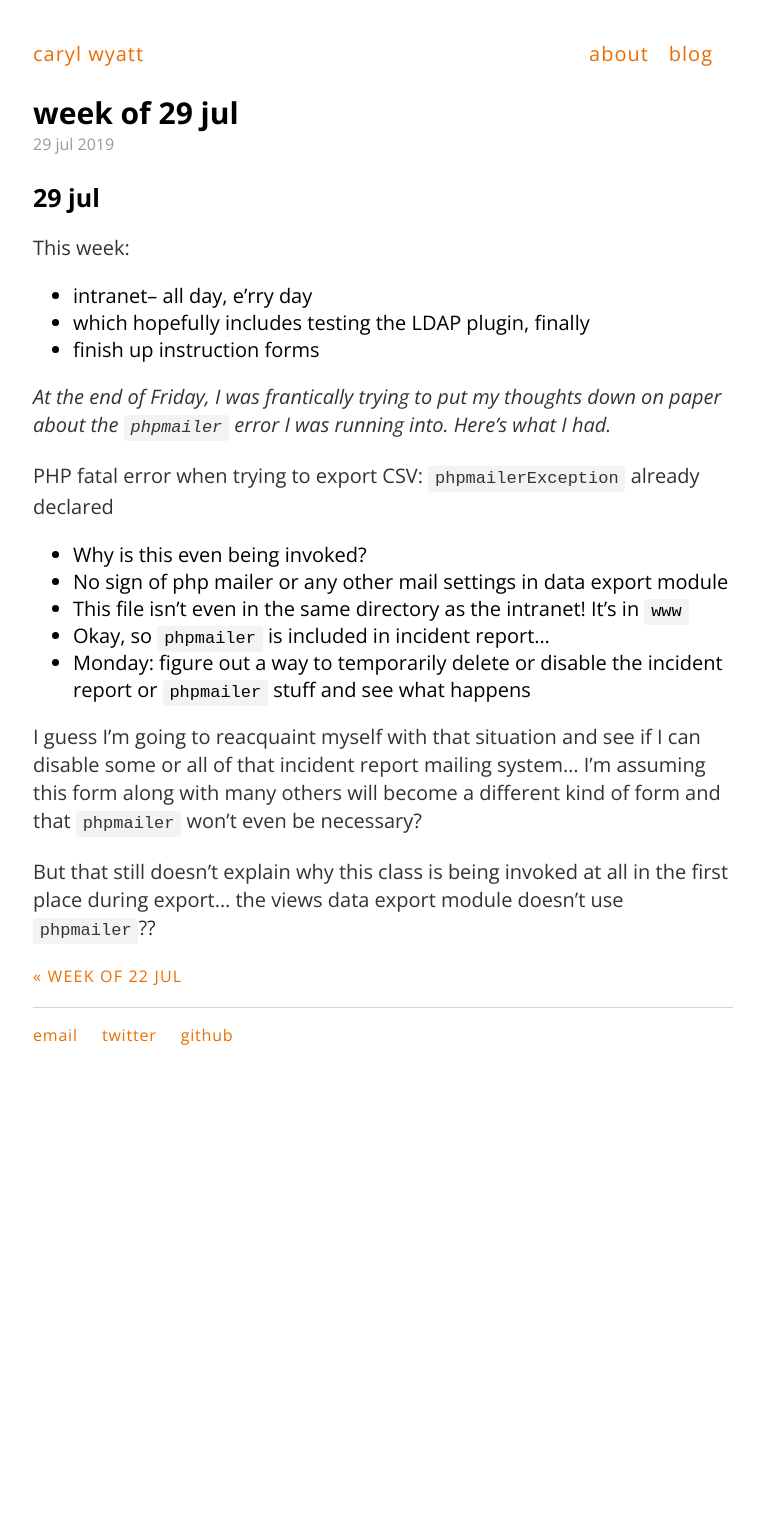
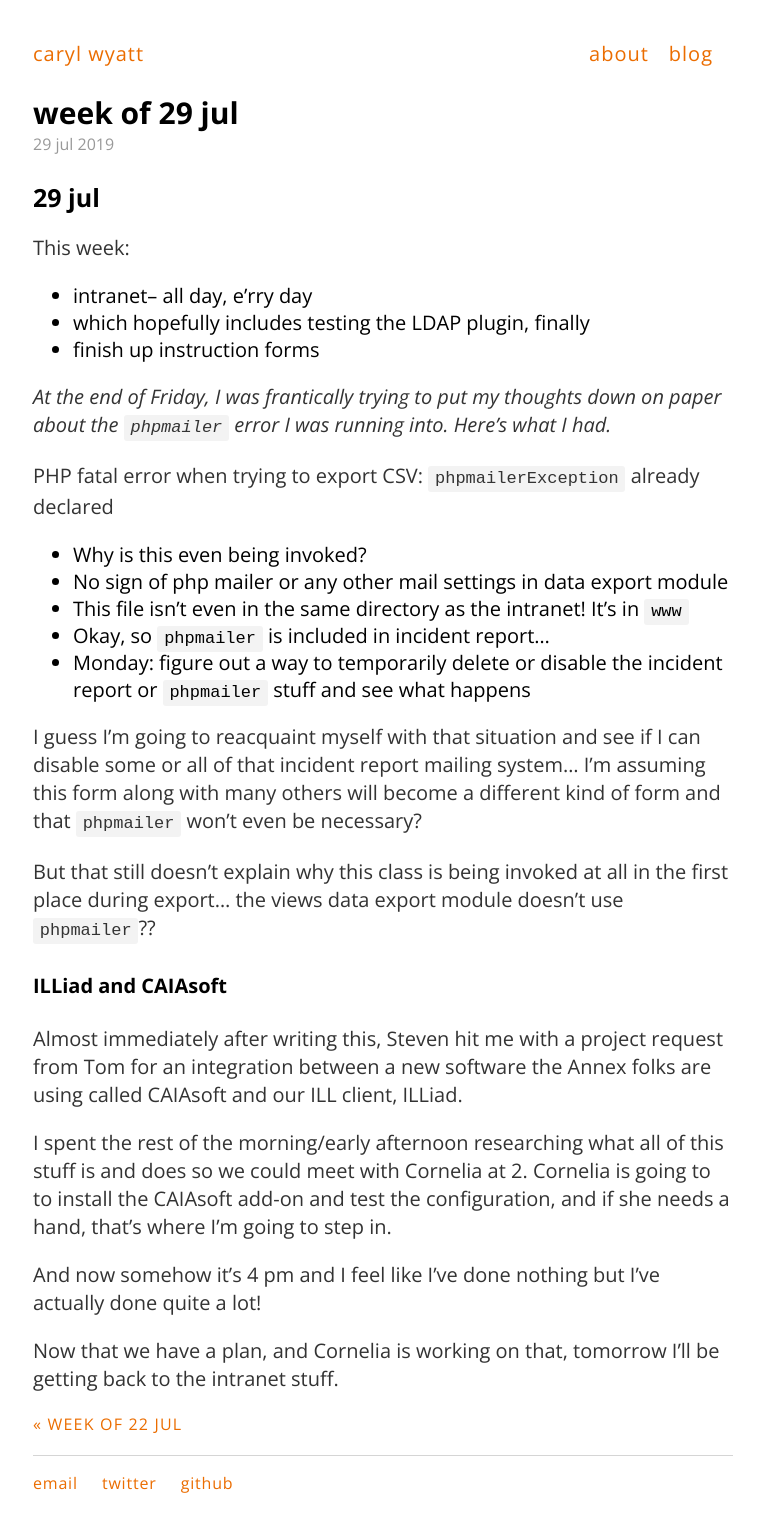
Before and after one commit to carylwyatt/carylwyatt.github.io, a Jekyll site: the page built from _posts/2019-07-29-week-of-29-jul.md, in a window 1280 px wide. Shown: the whole page, without its empty margins (257-1021 px from the left). Built offline with Jekyll 4.4.1, drawn with Linux system fonts in a browser that asks for light colours; before the commit the page ends 1086 px from its top, so only the background shows below that.

Commit message:
mondayyy

```diff
--- a/_posts/2019-07-29-week-of-29-jul.md
+++ b/_posts/2019-07-29-week-of-29-jul.md
@@ -23,3 +23,13 @@ PHP fatal error when trying to export CSV: `phpmailerException` already declared
 I guess I'm going to reacquaint myself with that situation and see if I can disable some or all of that incident report mailing system... I'm assuming this form along with many others will become a different kind of form and that `phpmailer` won't even be necessary?
 
 But that still doesn't explain why this class is being invoked at all in the first place during export... the views data export module doesn't use `phpmailer`??
+
+#### ILLiad and CAIAsoft
+
+Almost immediately after writing this, Steven hit me with a project request from Tom for an integration between a new software the Annex folks are using called CAIAsoft and our ILL client, ILLiad.
+
+I spent the rest of the morning/early afternoon researching what all of this stuff is and does so we could meet with Cornelia at 2. Cornelia is going to to install the CAIAsoft add-on and test the configuration, and if she needs a hand, that's where I'm going to step in.
+
+And now somehow it's 4 pm and I feel like I've done nothing but I've actually done quite a lot!
+
+Now that we have a plan, and Cornelia is working on that, tomorrow I'll be getting back to the intranet stuff.
```
